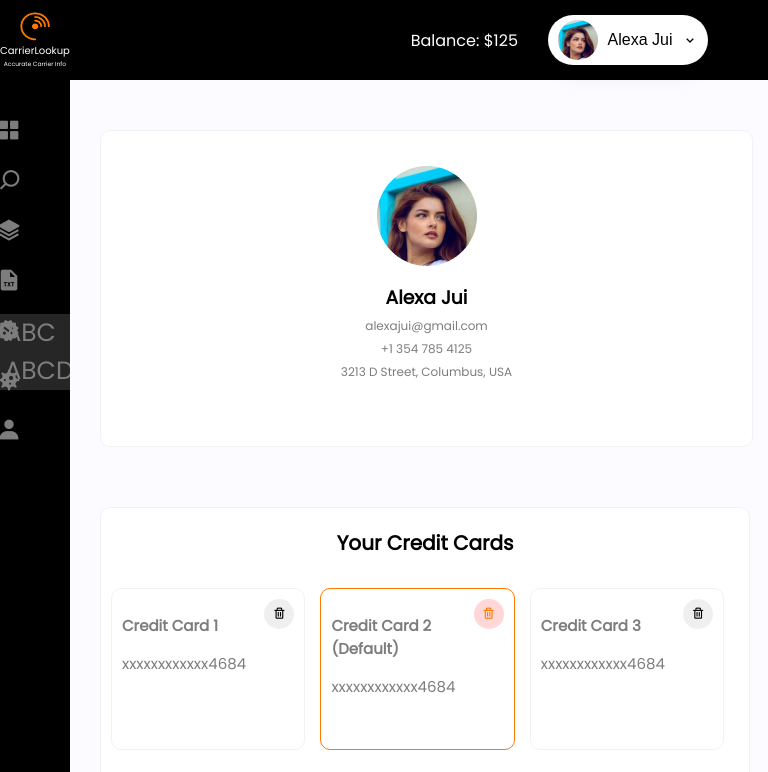
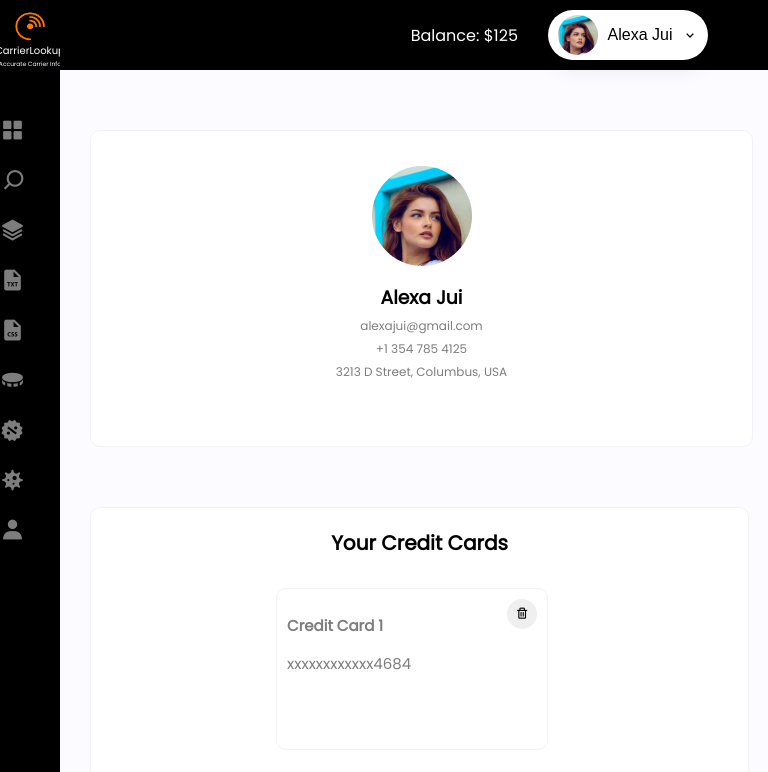
Before and after one commit to shaykat22/orangetoolzAssesment, a plain HTML site: page index.html in a window 768 px wide. Both pictures are taken after a click on the link 35 px from the left and 289 px from the top of the page. Shown: the top 772 px of the page. Drawn offline with nearby package versions, Linux system fonts and the light colour scheme.

Commit message:
responsive for mobile devices

```diff
--- a/index.css
+++ b/index.css
@@ -37,7 +37,7 @@ body {
 
 }
 
-.sidebar li,
+.sidebar li a,
 .dropdown-btn {
     display: block;
     list-style: none;
@@ -46,43 +46,24 @@ body {
 }
 
 .submenu {
-
     display: none;
-    background-color: #262626;
-    padding-left: 8px;
+    padding-left: 0px;
 }
-
 .submenu a {
     display: block;
 }
 
 /* Add an active class to the active dropdown button */
 .active {
-
     color: #FF7901;
 }
-
-/* .sidebar li a .otion-name{
-    font-size: 16px;
-    font-weight: 400;
-    white-space: nowrap;
+.sidebar ul{
+    list-style: none;
 }
-.sidebar  li.showMenu i.arrow{
-    transform: rotate(-180deg);
-  }
-  .sidebar.close i.arrow{
-    display: none;
-  } */
-
-
-
-
 .sidebar li a {
     text-decoration: none;
     color: #7D7D7E;
-    height: 100%;
     width: 100%;
-    display: block;
     align-items: center;
     transition: all ease 0.4ms;
 }
@@ -97,18 +78,6 @@ body {
     color: #FF7901 !important;
 }
 
-
-/* .sidebar .active ~ .home-section{
-    width: calc(100% - 60px);
-    left: 60px;
-} */
-
-/* .dropdown-container {
-    display: block;
-    flex-direction: column;
-
-} */
-
 /* Home section */
 
 .home-section {
@@ -120,10 +89,7 @@ body {
     left: 224px;
 }
 
-/* .home-section .active ~ .navbar{
-    width: calc(100% - 60);
-    left: 60px;
-} */
+
 .navbar {
     display: flex;
     justify-content: end;
@@ -397,54 +363,44 @@ body {
 }
 
 /* Media Query For Medium Device */
-@media only screen and (max-width: 768px) {
+
+@media only screen and (min-width: 768px) and (max-width: 992px) {
     .credit-input {
         display: flex;
         flex-direction: column;
     }
-
     .home-section {
         width: calc(100vw - 70px);
         left: 70px;
         overflow-wrap: break-word;
     }
-
     .navbar {
         width: calc(100% - 70px);
         left: 70px;
     }
-
     .sidebar span {
         display: none;
     }
-
     .sidebar {
-
         display: flex;
         flex-direction: column;
         align-items: center;
         width: 70px;
     }
-
     .sidebar ul {
         padding-left: 0;
     }
-
     .sidebar li a {
         font-size: 25px;
     }
-
     .sidebar .logo-details img {
         height: 30px;
         width: 30px;
     }
-
     .logo-details p {
         font-size: 10px;
     }
-
     .logo-details small {
-
         font-size: 6px;
     }
 
@@ -505,3 +461,89 @@ body {
         font-size: 14px;
     }
 }
+
+@media only screen and (min-width: 400px) and (max-width: 768px){
+
+    .home-section {
+        width: calc(100vw - 60px);
+        left: 60px;
+        overflow-wrap: break-word;
+    }
+    .navbar {
+        width: calc(100% - 60px);
+        left: 60px;
+    }
+    .card-section{
+        display: flex;
+        flex-direction: column;
+    }
+    .user-card{
+        width: auto;
+    }
+    .credit-card-section{
+        height: max-content;
+
+    }
+    .card{
+        display: flex;
+        flex-direction: column;
+        height: fit-content;
+        align-items: center;
+    }
+    .card-title{
+        text-align: center;
+    }
+    .sidebar span {
+        display: none;
+    }
+    .sidebar {
+        display: flex;
+        flex-direction: column;
+        align-items: center;
+        width: 60px;
+    }
+    .sidebar ul {
+        padding-left: 0;
+    }
+    .sidebar li a {
+        font-size: 25px;
+    }
+    .sidebar .logo-details img {
+        height: 30px;
+        width: 30px;
+    }
+    .logo-details p {
+        font-size: 10px;
+    }
+    .logo-details small {
+        font-size: 6px;
+    }
+
+    .navbar {
+        height: 70px;
+    }
+
+    .navbar .profile-btn {
+        width: 160px;
+        height: 50px;
+        font-size: 16px;
+    }
+
+    .dropdown-content {
+        min-width: 160px;
+    }
+
+    .dropdown-content a {
+        font-size: 12px;
+        height: 10px;
+    }
+
+    .dropdown-content .log-btn {
+        width: 100%;
+        margin: auto;
+    }
+    .credit-input{
+        display: flex;
+        flex-direction: column;
+    }
+}
--- a/index.html
+++ b/index.html
@@ -34,7 +34,7 @@
             <li>
                 <a href="#">
                     <i class='bx bx-search bx-rotate-90' style='color:#7d7d7e'></i>
-                    <span class="option-name">Lookup</span>
+                    <span  class="option-name" >Lookup</span>
                 </a>
             </li>
             <li>
@@ -44,32 +44,31 @@
                 </a>
             </li>
 
-                <li >
+            <li>
                 <a class="dropdown-btn"><i class='bx bxs-file-txt'><span class="option-name">logs</span><i
                             class='bxbx-chevron-down arrow'></i></i>
                 </a>
                 <div class="submenu">
                     <a href="#">
-                            ABC
-                        </a><a href="#">ABCD</a>
+                        <i class='bx bxs-file-css'></i>
+                       <span>Single/Bulk Lookup</span>
+                    </a><a href="#"><i class='bx bxs-coin'></i><span>Daily Usages</span></a>
                 </div>
-
-
             </li>
 
-            <li>
+            <li class="relative">
                 <a href="#">
                     <i class='bx bxs-offer bx-rotate-270' style='color:#7d7d7e'></i>
                     <span class="option-name">Buy Credits</span>
                 </a>
             </li>
-            <li>
+            <li class="relative">
                 <a href="#">
                     <i class='bx bxs-virus' style='color:#7d7d7e'></i>
                     <span class="option-name">Integrations</span>
                 </a>
             </li>
-            <li>
+            <li class="relative">
                 <a href="#">
                     <i class='bx bxs-user' style='color:#7d7d7e'></i>
                     <span class="option-name">My Profile</span>
@@ -227,7 +226,7 @@
         var i;
 
         for (i = 0; i < dropdown.length; i++) {
-  dropdown[i].addEventListener("click", function() {
+            dropdown[i].addEventListener("click", function () {
                 this.classList.toggle("active");
                 var dropdownContent = this.nextElementSibling;
                 if (dropdownContent.style.display === "block") {
@@ -239,6 +238,18 @@ for (i = 0; i < dropdown.length; i++) {
         }
 
 
+
+
+
+function PinnedFunction(){
+
+
+    var pinned = document.getElementById('pinned').style.color='#FF7901'
+
+console.log(pinned);
+}
+
+
     </script>
 </body>
 
```
Also changed, not shown: switch.css (line endings or trailing spaces). Lines whose indentation alone changed are shown as unchanged.
